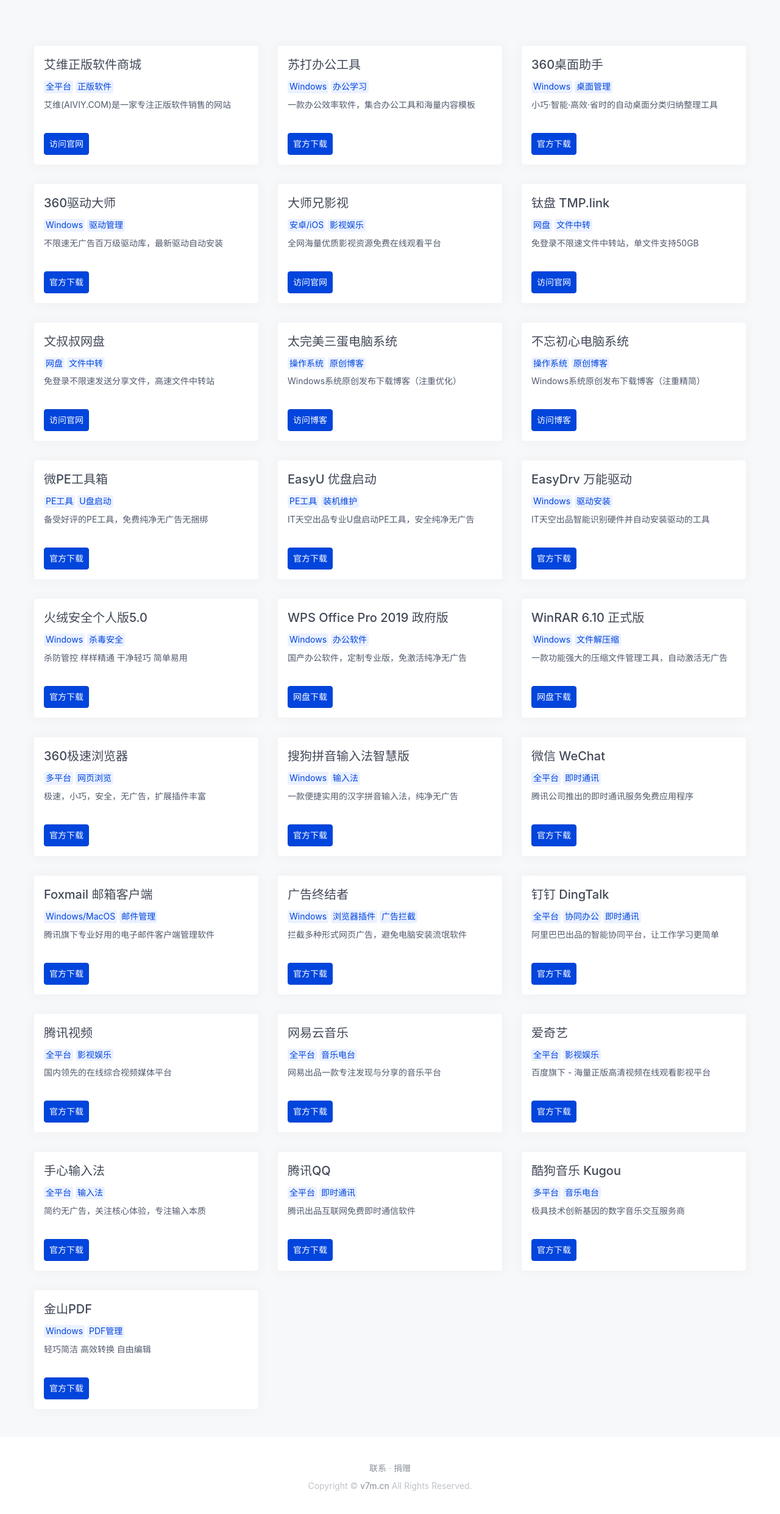
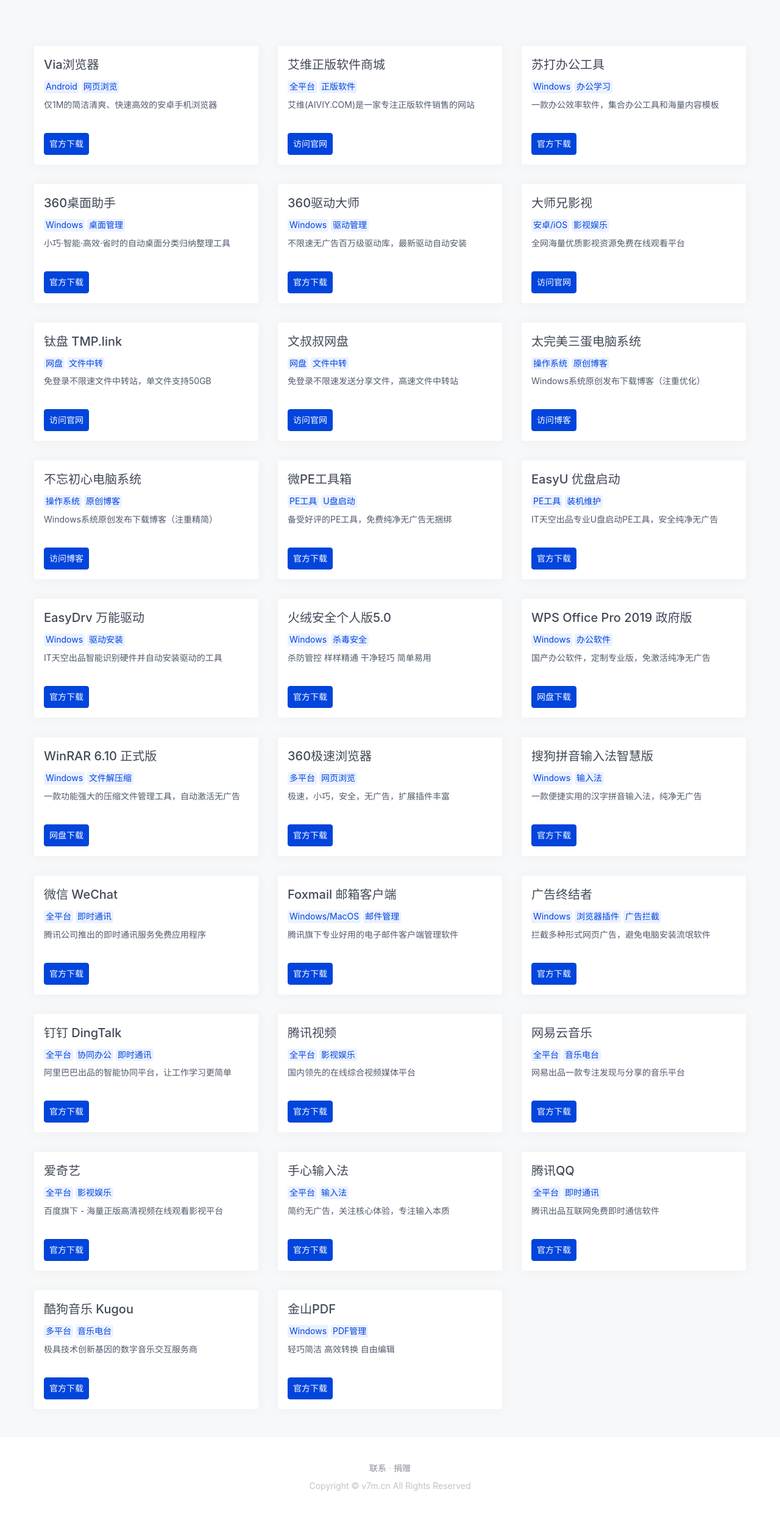
Before and after one commit to v7mcn/v7mcn.github.io, a plain HTML site: page index.html in a window 1280 px wide. Shown: the part 63-2546 px from the top of the page at 61% size. Drawn offline with Linux system fonts and the light colour scheme.

Commit message:
Add files via upload

```diff
--- a/index.html
+++ b/index.html
@@ -7,16 +7,16 @@
 <meta http-equiv="x-dns-prefetch-control" content="on">
 <link rel="dns-prefetch" href="//v7m.cn">
 <link rel="dns-prefetch" href="//www.v7m.cn">
-<title>温故而知新 - 分享优秀资源</title>
+<title>V7M.CN - 温故而知新</title>
 <meta name="description" content="专注优秀软件APP应用及互联网资源整理分享">
 <meta name="keywords" content="windows,android,ios,苹果,安卓,手机,电脑,正版,app,应用,软件,免费,下载,绿色版,破解,key,注册码,激活码,序列号,windows10,微软">
 <meta property="og:locale" content="zh_CN">
 <meta property="og:type" content="website">
-<meta property="og:title" content="温故而知新 - 分享优秀资源">
+<meta property="og:title" content="V7M.CN - 温故而知新">
 <meta property="og:description" content="专注优秀软件APP应用及互联网资源整理分享">
 <meta property="og:url" content="https://v7m.cn/index.html">
 <meta property="og:image" content="https://v7m.cn/logo.png">
-<meta property="og:site_name" content="温故而知新 - 分享优秀资源">
+<meta property="og:site_name" content="V7M.CN - 温故而知新">
 <link rel="canonical" href="https://v7m.cn">
 <link rel="shortcut icon" href="favicon.ico" type="image/x-icon">
 <link rel="icon" href="favicon.ico" type="image/x-icon">
@@ -98,7 +98,7 @@
     <div class="container">
       <div class="navbar">
         <div class="navbar-section">
-		<img src="logo.png" width="40" height="40"><a href="https://v7m.cn" class="logo" alt="温故而知新 - 分享优秀资源" rel="home">V7M.CN</a>
+		<img src="logo.png" width="40" height="40"><a href="https://v7m.cn" class="logo" alt="V7M.CN - 温故而知新" rel="home">V7M.CN</a>
         </div>
 		<div class="navbar-center hide-sm">
 		  <ul class="nav">
@@ -120,7 +120,7 @@
   <div class="container">
     <div class="adsense">
       <div class="hide-md" align="center">
-       <div id="aiviy-union-ad-2" style="width: 680px;"></div><script src="https://www.aiviy.com/assets/js/union.js" id="aiviy-union-js-2" data-ap="30" data-unionid="449" data-container="aiviy-union-ad-2" data-style="2"></script>
+       <div id="aiviy-union-ad-2" style="width: 650px;"></div><script src="https://www.aiviy.com/assets/js/union.js" id="aiviy-union-js-2" data-ap="30" data-unionid="449" data-container="aiviy-union-ad-2" data-style="2"></script>
       </div>
       <div class="show-md">
        <div id="aiviy-union-ad-1" style="width: 300px;"></div><script src="https://www.aiviy.com/assets/js/union.js" id="aiviy-union-js-1" data-ap="31" data-unionid="449" data-container="aiviy-union-ad-1" data-style="1"></script>
@@ -131,6 +131,21 @@
 <main class="thea-body" role="main">
   <div class="container">
     <div class="columns">
+
+	  <div class="column col-4 col-md-6 col-sm-12">
+	    <div class="card card-post">
+	      <div class="card-header">
+	  			  <a class="card-link" href="https://viayoo.com/zh-cn/" target="_blank">
+	          <h2 class="post-card-title">Via浏览器</h2>
+	  			  <span class="label label-secondary mb-2">Android</span>
+	          <span class="label label-secondary mb-2">网页浏览</span></a>
+	          <p>仅1M的简洁清爽、快速高效的安卓手机浏览器</p>
+	      </div>
+	  		  <footer class="card-footer">
+	  		    <a href="https://viayoo.com/zh-cn/" target="_blank" class="btn btn-primary">官方下载</a>
+	  		  </footer>
+	    </div>
+	  </div>
 
 	  <div class="column col-4 col-md-6 col-sm-12">
 	    <div class="card card-post">
@@ -146,7 +161,6 @@
 	  		  </footer>
 	    </div>
 	  </div>
-
 	  <div class="column col-4 col-md-6 col-sm-12">
 	    <div class="card card-post">
 	      <div class="card-header">
@@ -537,7 +551,7 @@
 	        <span class="divider-dot">·</span>
 	        <a href="support.html" target="_blank">捐赠</a>
 	</nav>
-	<section class="copyright">Copyright &copy; <a href="https://v7m.cn" target="_blank">v7m.cn</a> All Rights Reserved.</section>
+	<section class="copyright">Copyright &copy; v7m.cn All Rights Reserved</section>
   </div>
 </footer>
 </div>
```
Also changed, not shown: 404.html (+15 -3 lines), support.html (+3 -3 lines).
